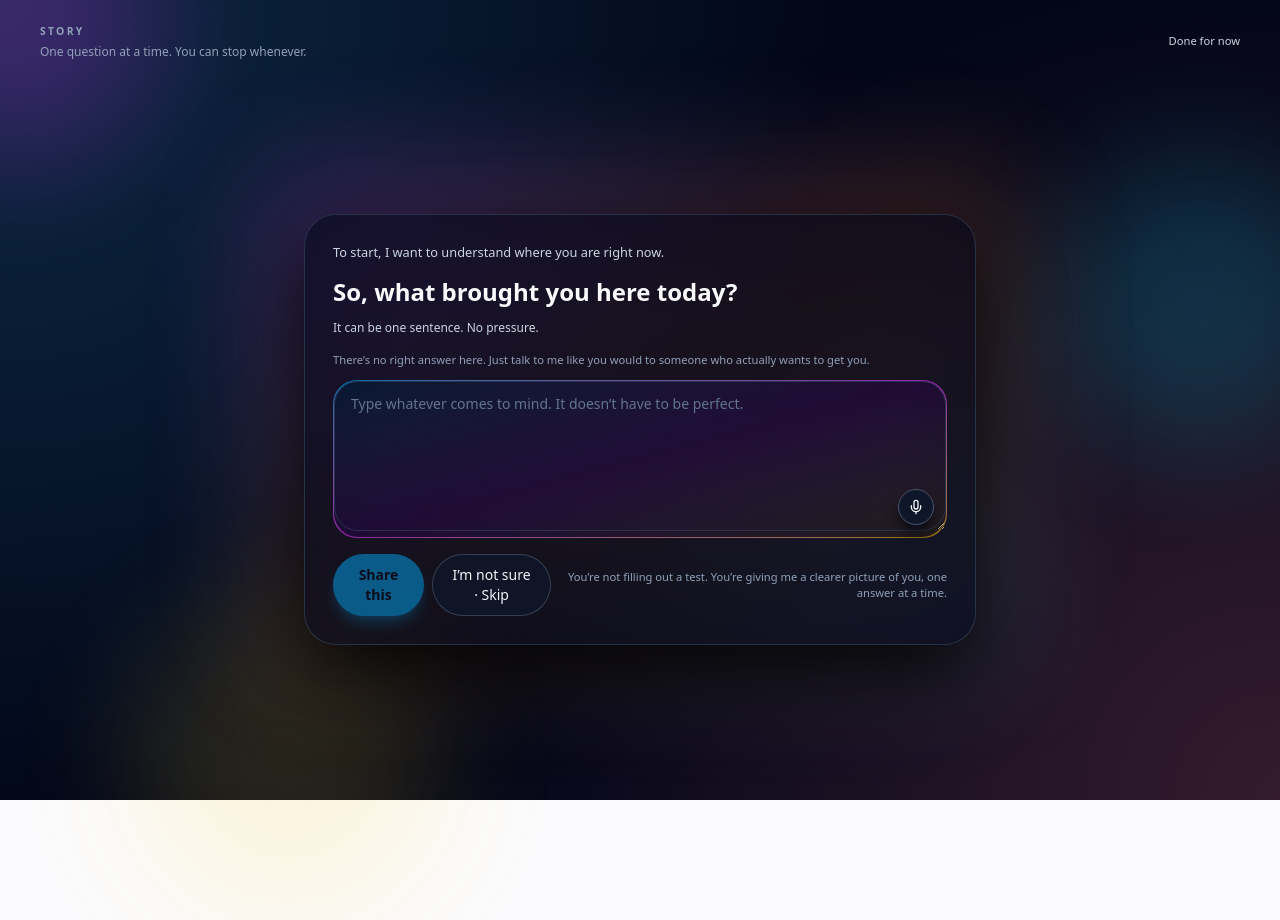
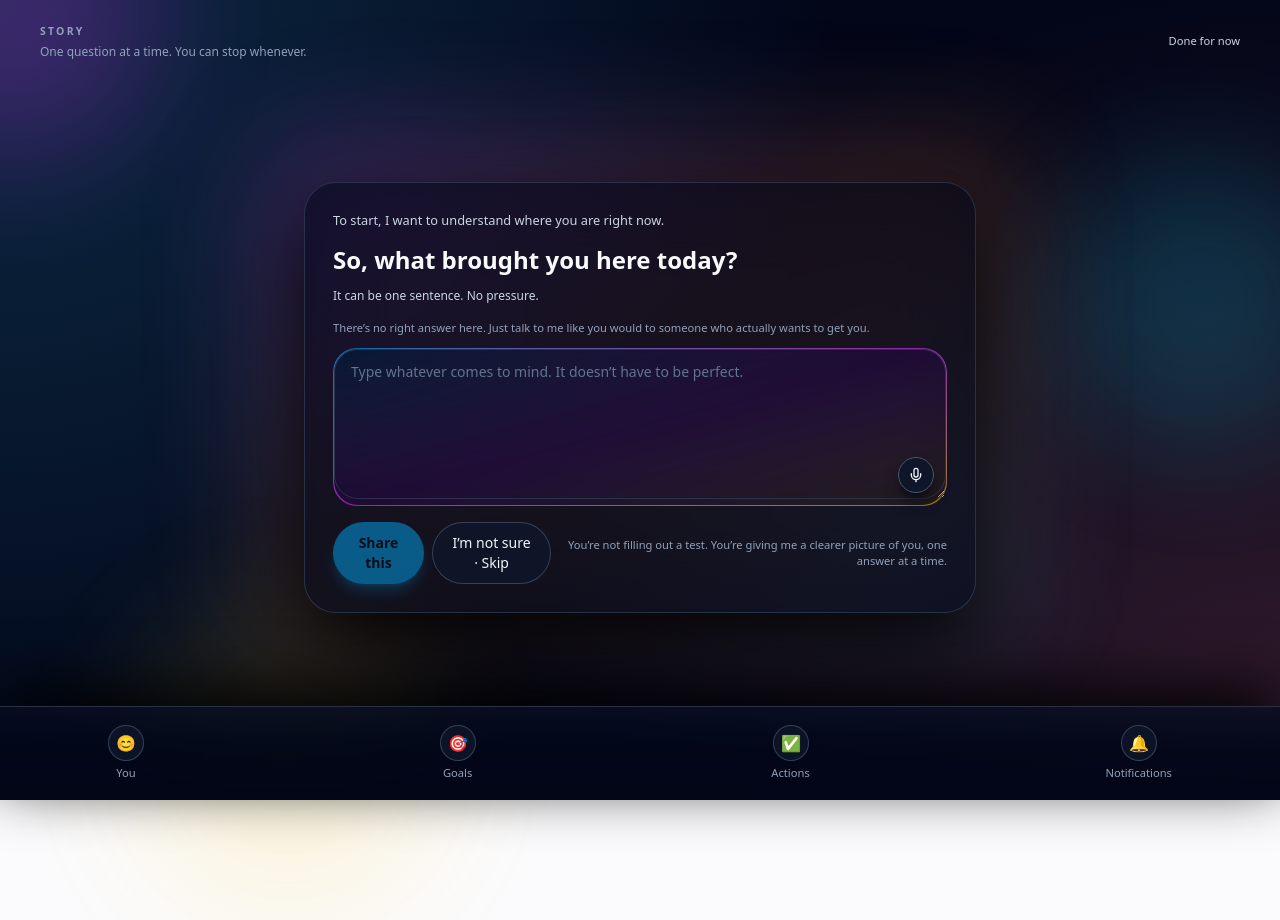
Before and after one commit to EverleapAI/web, a Next.js app: page /main/questions in a window 1280 px wide. Shown: the top 920 px of the page. Built offline with nearby package versions, Linux system fonts and the light colour scheme.

Commit message:
Refine Story and YouMap: conversational flow + swipeable insights

```diff
--- a/src/app/main/questions/page.tsx
+++ b/src/app/main/questions/page.tsx
@@ -3,6 +3,10 @@
 import { useState, useCallback, FormEvent } from "react";
 import Link from "next/link";
 import { Mic } from "lucide-react";
+import {
+  BottomNav,
+  type BottomNavKey,
+} from "@/components/navigation/BottomNav";
 
 type QuestionType = "onboarding" | "core" | "ancillary";
 
@@ -63,6 +67,7 @@ export default function StoryPage() {
   const [isSubmitting, setIsSubmitting] = useState(false);
   const [complete, setComplete] = useState(false);
   const [isRecording, setIsRecording] = useState(false);
+  const [activeTab, setActiveTab] = useState<BottomNavKey>("story");
 
   const question = storyQuestions[index];
 
@@ -127,7 +132,7 @@ export default function StoryPage() {
             "radial-gradient(circle at top left, rgba(56,189,248,0.2), transparent 55%), radial-gradient(circle at bottom right, rgba(251,113,133,0.2), transparent 55%)",
         }}
       >
-        <div className="relative flex min-h-screen flex-col items-center justify-center px-4">
+        <div className="relative flex min-h-screen flex-col items-center justify-center px-4 pb-20">
           {/* Ambient blobs */}
           <div className="pointer-events-none absolute inset-0">
             <div className="absolute -top-24 left-[-10%] h-64 w-64 rounded-full bg-fuchsia-500/40 blur-3xl animate-pulse" />
@@ -166,6 +171,9 @@ export default function StoryPage() {
             </div>
           </div>
         </div>
+
+        {/* Bottom nav */}
+        <BottomNav activeKey={activeTab} onChange={setActiveTab} />
       </div>
     );
   }
@@ -180,7 +188,7 @@ export default function StoryPage() {
           "radial-gradient(circle at top left, rgba(56,189,248,0.2), transparent 55%), radial-gradient(circle at bottom right, rgba(251,113,133,0.2), transparent 55%)",
       }}
     >
-      <div className="relative flex min-h-screen flex-col px-4 pt-6 pb-8 sm:px-6 md:px-10">
+      <div className="relative flex min-h-screen flex-col px-4 pt-6 pb-24 sm:px-6 md:px-10">
         {/* Animated ambient blobs */}
         <div className="pointer-events-none absolute inset-0">
           <div className="absolute -top-32 left-[-10%] h-72 w-72 rounded-full bg-fuchsia-500/30 blur-3xl animate-pulse" />
@@ -291,6 +299,9 @@ export default function StoryPage() {
           </div>
         </main>
       </div>
+
+      {/* Bottom nav */}
+      <BottomNav activeKey={activeTab} onChange={setActiveTab} />
     </div>
   );
 }
```
